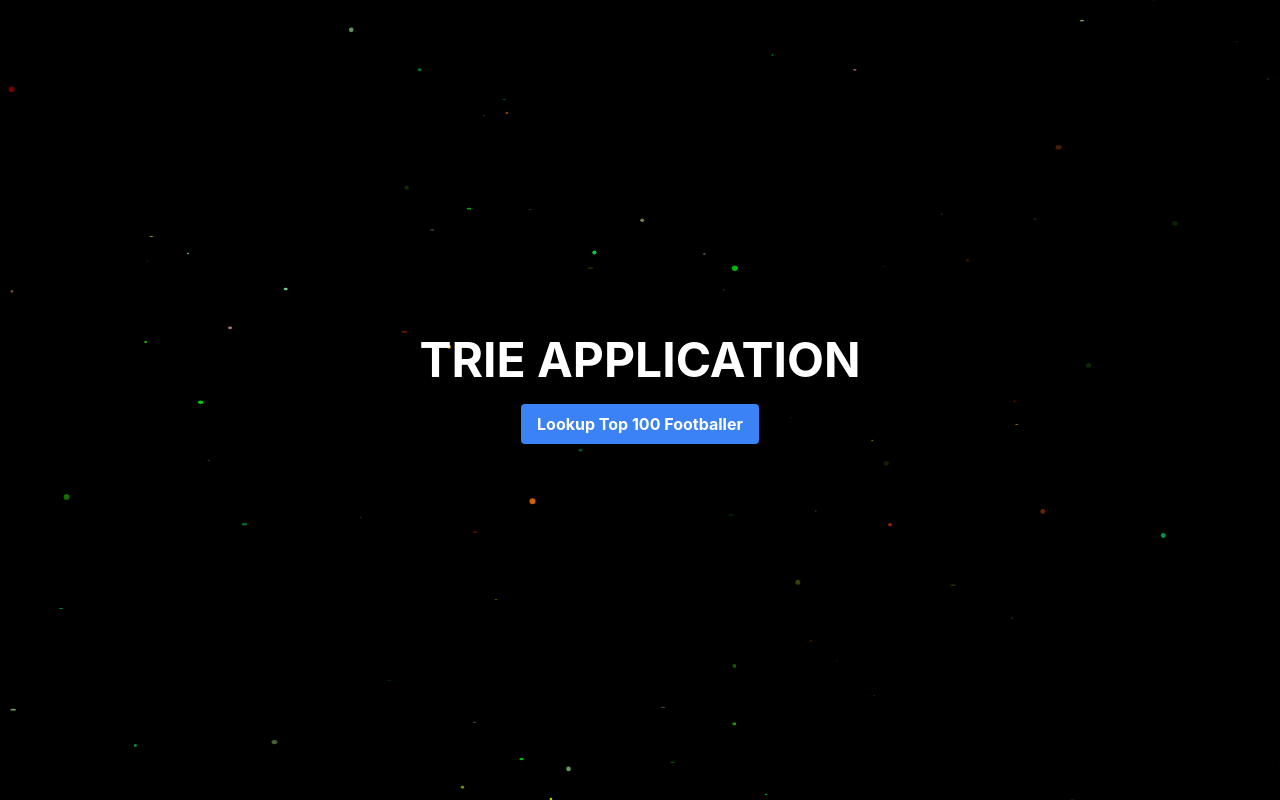
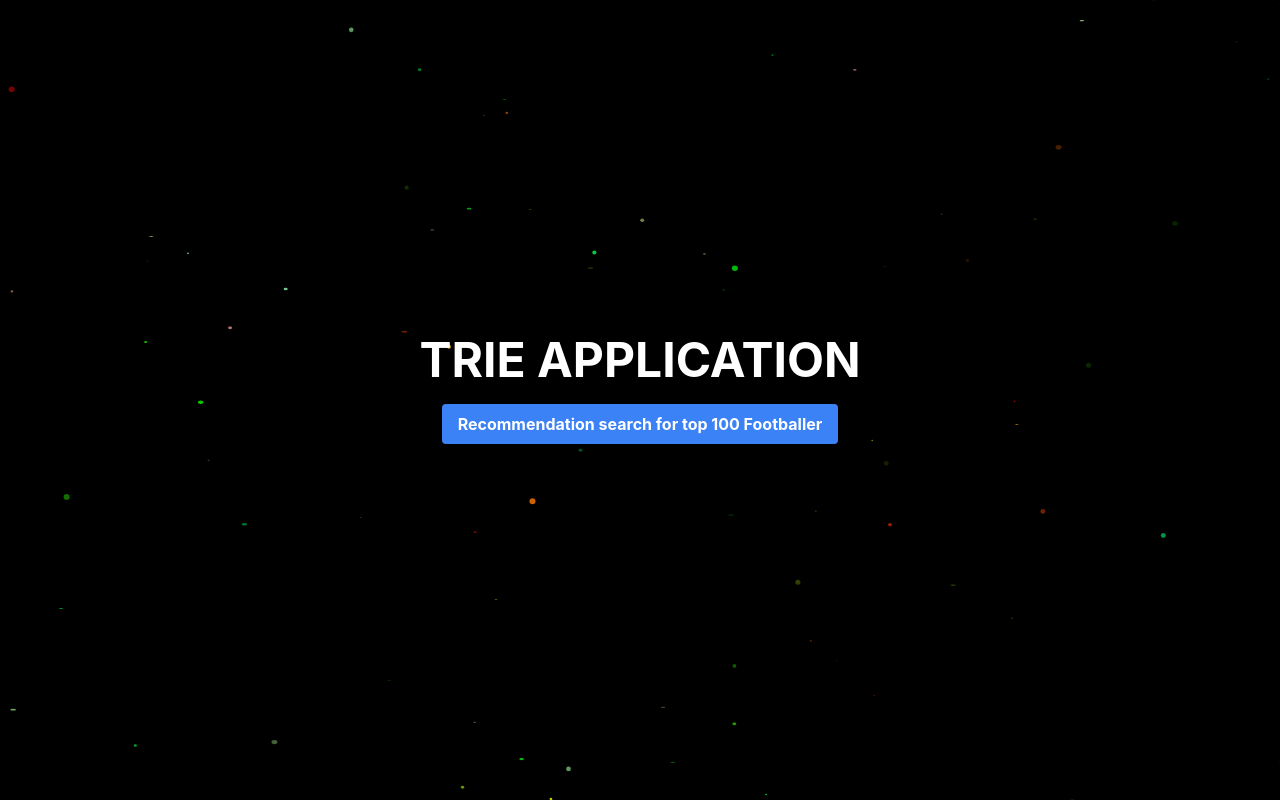
Before and after one commit to tanluuuuuuu/Trie-Application, a Next.js app: page / in a window 1280 px wide. Built offline with nearby package versions, Linux system fonts and the light colour scheme.

Commit message:
change button

```diff
--- a/pages/index.js
+++ b/pages/index.js
@@ -22,7 +22,7 @@ export default function Home() {
                     <div className="flex justify-center my-5">
                         <button className="w-fit bg-blue-500 hover:bg-blue-700 text-white font-bold py-2 px-4 rounded">
                             <Link href={"./footballer"}>
-                                Lookup Top 100 Footballer
+                                Recommendation search for top 100 Footballer
                             </Link>
                         </button>
                     </div>
```
